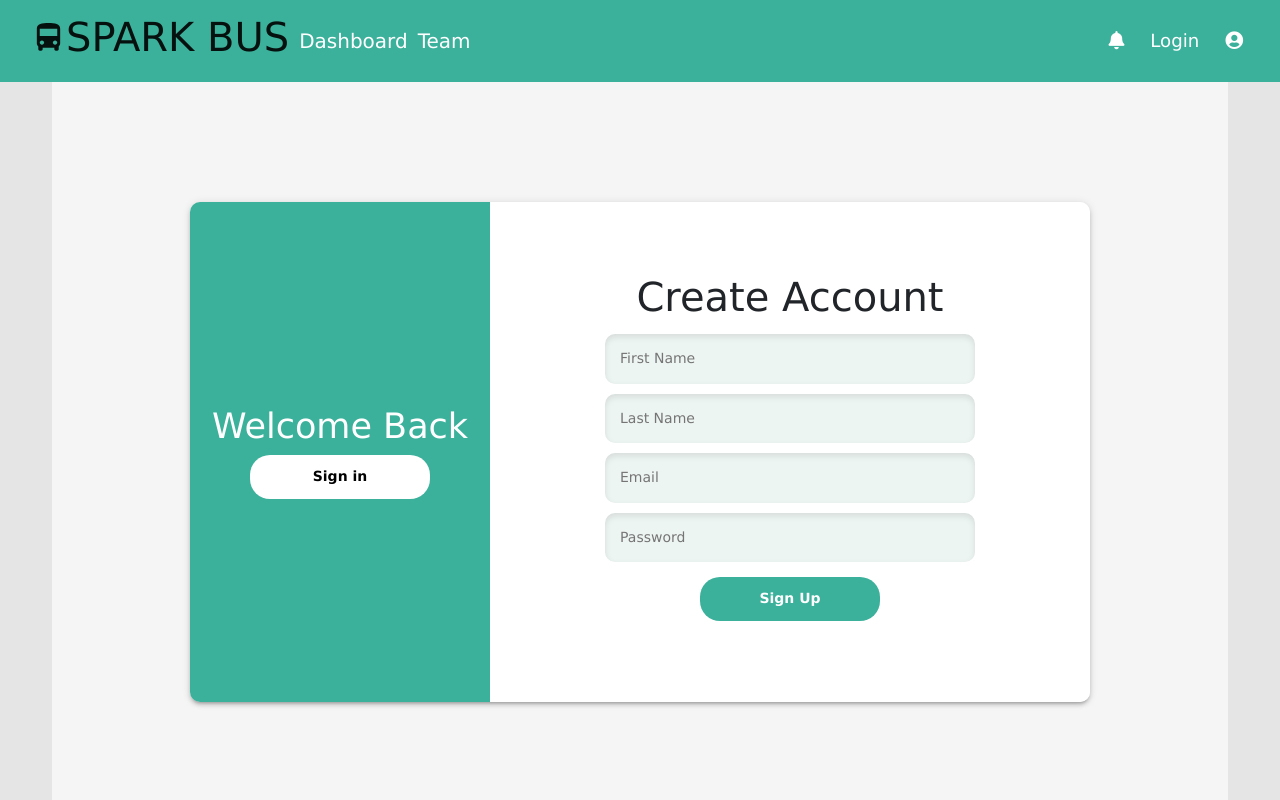
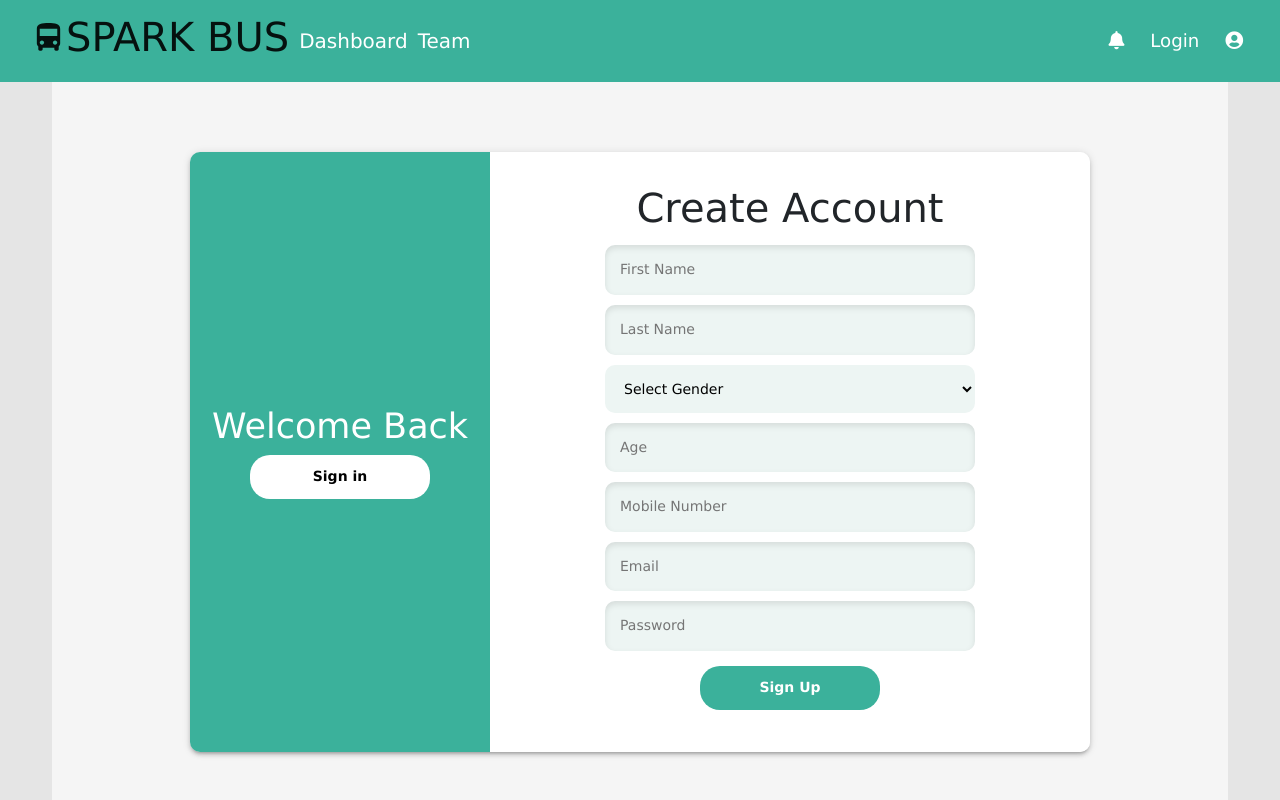
Before and after one commit to sahilbhirud3/Bus-Booking-System, a React (Create React App) app in the folder sparkbusfrontend/: page /signup in a window 1280 px wide. Shown: the top 800 px of the page. Built offline with nearby package versions, Linux system fonts and the light colour scheme.

Commit message:
small changes

```diff
--- a/sparkbusfrontend/src/components/signup/Signup.jsx
+++ b/sparkbusfrontend/src/components/signup/Signup.jsx
@@ -9,6 +9,9 @@ const Signup = () => {
 	const [data, setData] = useState({
 		firstName: "",
 		lastName: "",
+		gender: "",
+		age: "",
+		mobilenumber: "",
 		email: "",
 		password: "",
 	});
@@ -23,7 +26,7 @@ const Signup = () => {
 	const handleSubmit = async (e) => {
 		e.preventDefault();
 		try {
-			const url = "http://localhost:8080/api/users";
+			const url = "http://localhost:7071/route/";
 			const { data: res } = await axios.post(url, data);
 			setMsg(res.message);
 		} catch (error) {
@@ -71,6 +74,36 @@ const Signup = () => {
 							required
 							className={styles.input}
 						/>
+						<select
+  name="gender"
+  onChange={handleChange}
+  value={data.gender}
+  required
+  className={styles.input}
+>
+  <option value="">Select Gender</option>
+  <option value="male">Male</option>
+  <option value="female">Female</option>
+  <option value="others">Others</option>
+</select>
+<input
+							type="number"
+							placeholder="Age"
+							name="age"
+							onChange={handleChange}
+							value={data.age}
+							required
+							className={styles.input}
+						/>
+						<input
+							type="number"
+							placeholder="Mobile Number"
+							name="mobilenumber"
+							onChange={handleChange}
+							value={data.mobilenumber}
+							required
+							className={styles.input}
+						/>
 						<input
 							type="email"
 							placeholder="Email"
--- a/sparkbusfrontend/src/components/signup/styles.module.css
+++ b/sparkbusfrontend/src/components/signup/styles.module.css
@@ -9,7 +9,7 @@
 
 .signup_form_container {
 	width: 900px;
-	height: 500px;
+	height: 600px;
 	display: flex;
 	border-radius: 10px;
 	box-shadow: 0px 3px 3px -2px rgb(0 0 0 / 20%),
```
